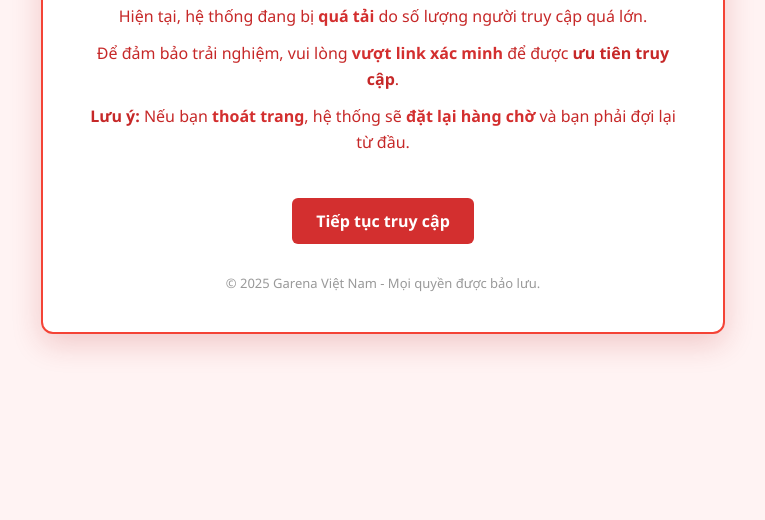
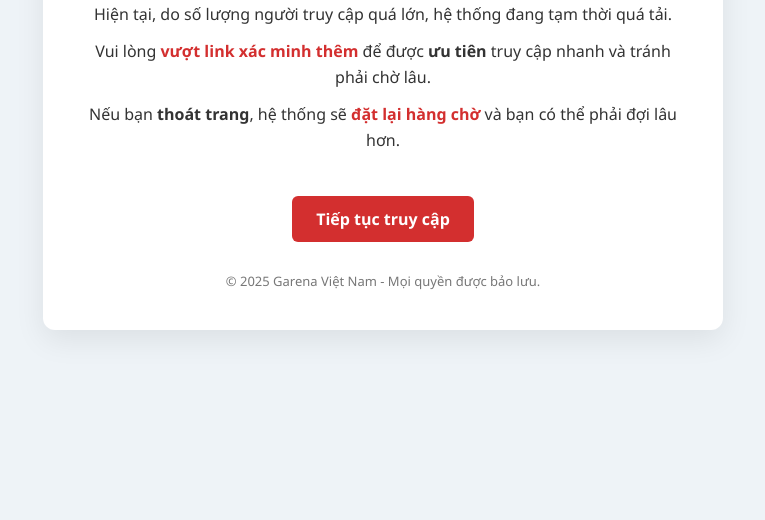
Before and after one commit to nhanquagarena/garena, a plain HTML site: page index.html in a window 1280 px wide. Shown: the part 280-800 px from the top of the page, without its empty margins (257-1022 px from the left). Drawn offline with Linux system fonts and the light colour scheme.

Commit message:
Update index.html

```diff
--- a/index.html
+++ b/index.html
@@ -3,25 +3,24 @@
 <head>
   <meta charset="UTF-8">
   <meta name="viewport" content="width=device-width, initial-scale=1">
-  <title>Thông báo khẩn từ Garena</title>
+  <title>Thông báo từ Garena</title>
   <style>
     body {
       margin: 0;
       padding: 0;
-      background: #fff3f3;
+      background: #eef3f7;
       font-family: "Segoe UI", sans-serif;
-      color: #b71c1c;
+      color: #333;
       text-align: center;
     }
 
     .container {
       max-width: 600px;
       margin: 80px auto;
-      background: #ffffff;
+      background: white;
       padding: 40px;
       border-radius: 12px;
-      border: 2px solid #f44336;
-      box-shadow: 0 10px 30px rgba(183, 28, 28, 0.2);
+      box-shadow: 0 10px 30px rgba(0,0,0,0.08);
     }
 
     .logo {
@@ -31,7 +30,7 @@
 
     h1 {
       font-size: 24px;
-      color: #d32f2f;
+      color: #d32f2f; /* Màu đỏ cảnh báo */
       margin-bottom: 20px;
     }
 
@@ -39,19 +38,18 @@
       font-size: 16px;
       line-height: 1.6;
       margin: 12px 0;
-      color: #c62828;
     }
 
     .highlight {
       font-weight: bold;
-      color: #d32f2f;
+      color: #d32f2f; /* Màu đỏ cảnh báo */
     }
 
     .button {
       display: inline-block;
       margin-top: 30px;
       padding: 12px 24px;
-      background-color: #d32f2f;
+      background-color: #d32f2f; /* Màu đỏ cảnh báo */
       color: #fff;
       text-decoration: none;
       border-radius: 6px;
@@ -60,23 +58,23 @@
     }
 
     .button:hover {
-      background-color: #b71c1c;
+      background-color: #b71c1c; /* Màu đỏ đậm khi hover */
     }
 
     .footer {
       margin-top: 30px;
       font-size: 13px;
-      color: #999;
+      color: #777;
     }
   </style>
 </head>
 <body>
   <div class="container">
     <img src="https://upload.wikimedia.org/wikipedia/vi/0/09/Garena_logo.png" alt="Garena Logo" class="logo">
-    <h1>THÔNG BÁO KHẨN TỪ GARENA</h1>
-    <p>Hiện tại, hệ thống đang bị <span class="highlight">quá tải</span> do số lượng người truy cập quá lớn.</p>
-    <p>Để đảm bảo trải nghiệm, vui lòng <span class="highlight">vượt link xác minh</span> để được <strong>ưu tiên truy cập</strong>.</p>
-    <p><strong>Lưu ý:</strong> Nếu bạn <span class="highlight">thoát trang</span>, hệ thống sẽ <span class="highlight">đặt lại hàng chờ</span> và bạn phải đợi lại từ đầu.</p>
+    <h1>Thông báo từ hệ thống Garena</h1>
+    <p>Hiện tại, do số lượng người truy cập quá lớn, hệ thống đang tạm thời quá tải.</p>
+    <p>Vui lòng <span class="highlight">vượt link xác minh thêm</span> để được <strong>ưu tiên</strong> truy cập nhanh và tránh phải chờ lâu.</p>
+    <p>Nếu bạn <strong>thoát trang</strong>, hệ thống sẽ <span class="highlight">đặt lại hàng chờ</span> và bạn có thể phải đợi lâu hơn.</p>
 
     <a href="https://example.com/link" class="button">Tiếp tục truy cập</a>
 
```
